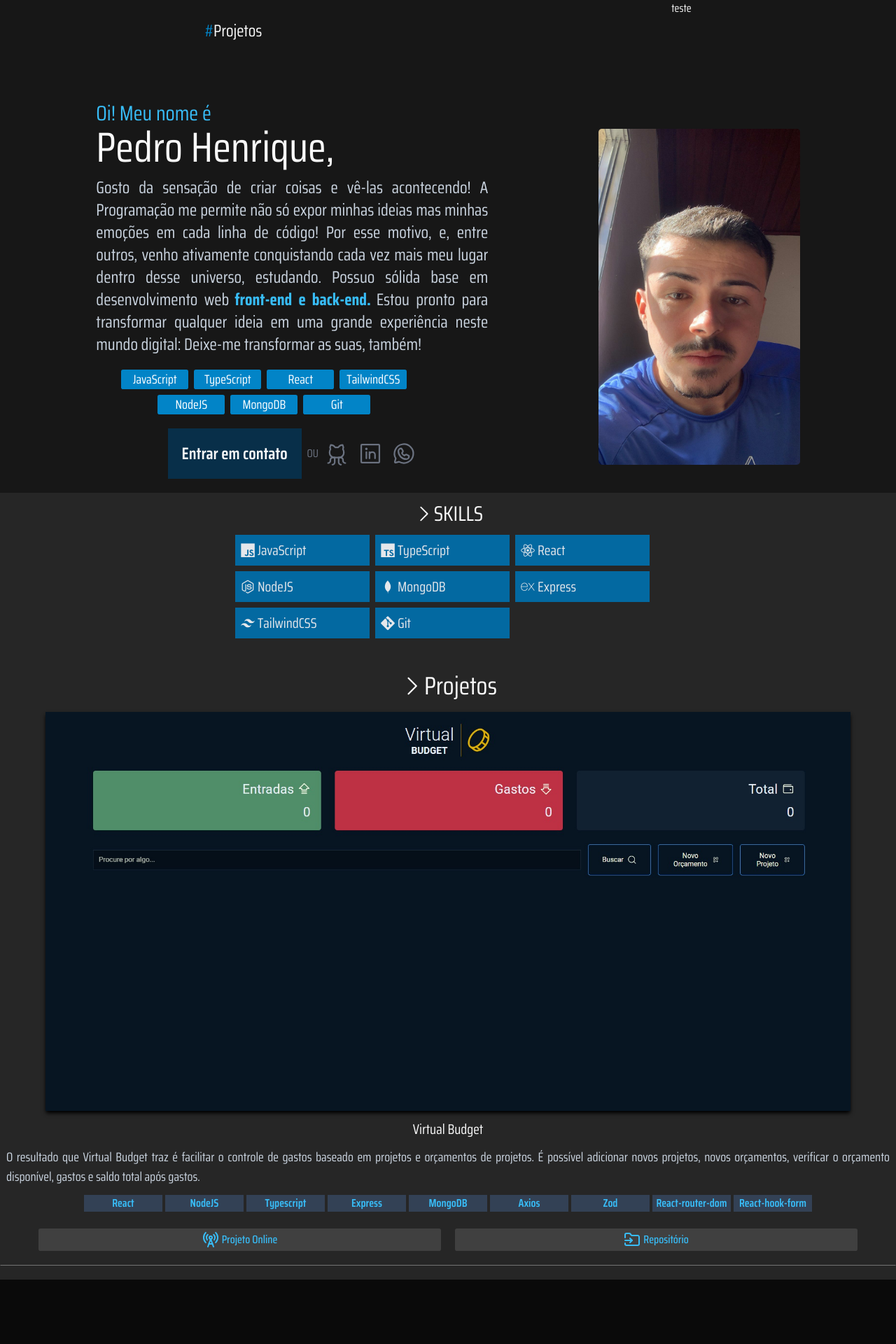
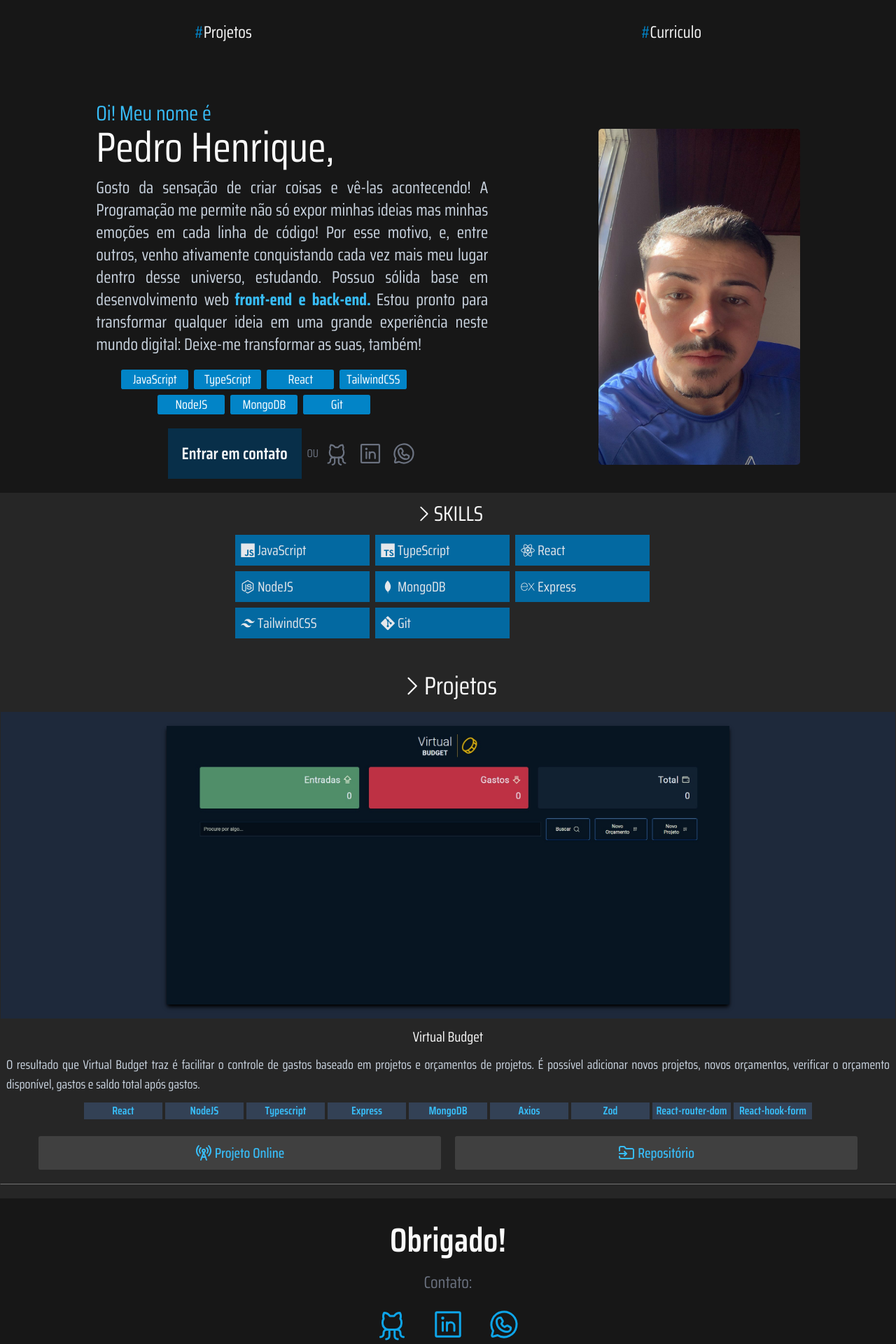
Before and after one commit to P9DRIN/portfolio, a React (Vite) app: page / in a window 1280 px wide. Shown: the top 1920 px of the page at 70% size. Before the commit the page ends 1828 px from the top, so only its background shows below. Built offline with nearby package versions, Linux system fonts and the light colour scheme.

Commit message:
reactrouterdom added | mainpage finished

```diff
--- a/package.json
+++ b/package.json
@@ -18,6 +18,7 @@
     "phosphor-react": "^1.4.1",
     "react": "^18.2.0",
     "react-dom": "^18.2.0",
+    "react-router-dom": "^6.21.3",
     "tailwind-merge": "^2.2.0",
     "tailwindcss-animate": "^1.0.7"
   },
--- a/src/App.tsx
+++ b/src/App.tsx
@@ -1,21 +1,12 @@
-import { Header } from "./components/Header"
-import { ThemeProvider } from "./themes/theme-provider"
-import { Container } from "./components/Container"
-import { Description } from "./components/Description"
-import { DescriptionTwo } from "./components/DescriptionTwo"
 import './global.css'
+import { RouterProvider } from "react-router-dom"
+import { router } from "./routes"
 
 export function App() {
   return (
     <>
       <div>
-        <ThemeProvider storageKey="phlstheme" defaultTheme="dark">
-          <Container>
-          <Header/>
-          <Description/>
-          <DescriptionTwo/>
-          </Container>
-        </ThemeProvider>
+        <RouterProvider router={router}/>
       </div>
 
     </>
--- /dev/null
+++ b/src/_layouts/curriculum.tsx
@@ -0,0 +1,15 @@
+import { Container } from "@/components/Container";
+
+
+
+export function CurriculumLayout(){
+    return(
+        <>
+            <Container>
+                <div className="flex items-center justify-center w-[100%] h-[50%]">
+                    <h1 className="text-4xl">EM CONSTRUÇÃO!</h1>
+                </div>
+            </Container>
+        </>
+    )
+}
--- /dev/null
+++ b/src/_layouts/main.tsx
@@ -0,0 +1,25 @@
+import { Contact } from "@/components/Contact";
+import { Container } from "@/components/Container";
+import { Description } from "@/components/Description";
+import { DescriptionTwo } from "@/components/DescriptionTwo";
+import { Header } from "@/components/Header";
+import { ThemeProvider } from "@/themes/theme-provider";
+
+
+
+export function MainLayout(){
+    return(
+        <>
+        <ThemeProvider key="phls" defaultTheme="dark">
+
+          <Container>
+          <Header/>
+          <Description/>
+          <DescriptionTwo/>
+          <Contact/>
+          </Container>
+        </ThemeProvider>
+
+    </>
+        )
+}
--- /dev/null
+++ b/src/components/Contact/index.tsx
@@ -0,0 +1,21 @@
+import { GithubLogo, LinkedinLogo, WhatsappLogo } from "phosphor-react";
+
+
+export function Contact(){
+    return(
+        <>
+            <div className="flex flex-col items-center justify-center h-[15rem] gap-5 bg-neutral-900 antialiased" >
+            <h1 className="text-3xl font-semibold md:text-4xl lg:text-5xl">Obrigado!</h1>
+            <h3 className="text-2xl text-gray-500">Contato:</h3>
+            <div className="flex gap-8">
+                    <a href="https://github.com/P9DRIN"
+                     className="text-sky-500 hover:text-sky-700"><GithubLogo className="text-4xl md:text-5xl"/></a>
+
+                    <a href="https://linkedin.com/in/p9drin/" className=" text-sky-500 hover:text-sky-700"><LinkedinLogo className="text-4xl md:text-5xl"/></a>
+
+                    <a href="https://api.whatsapp.com/send?phone=5512992391602" className=" text-sky-500 hover:text-sky-700"><WhatsappLogo className="text-4xl md:text-5xl"/></a>
+            </div>
+        </div>
+        </>
+    )
+}
--- a/src/components/Container/index.tsx
+++ b/src/components/Container/index.tsx
@@ -6,7 +6,7 @@ interface ContainerProps{
 
 export function Container({children}: ContainerProps){
     return(
-        <div className="h-[200vh] bg-neutral-900 ">
+        <div className="h-[200vh]  bg-neutral-900 antialiased ">
             {children}
         </div>
     )
--- a/src/components/Description/index.tsx
+++ b/src/components/Description/index.tsx
@@ -4,7 +4,7 @@ import { GithubLogo, LinkedinLogo, WhatsappLogo } from "phosphor-react";
 export function Description(){
     return(
         <>
-        <div className="flex items-center flex-col-reverse lg:flex-row lg:justify-evenly lg:mt-[5rem] gap-5 mt-5 md:mt-8">
+        <div className="flex items-center flex-col-reverse lg:flex-row lg:justify-evenly lg:mt-[5rem] gap-5 mt-5 md:mt-8 antialiased">
 
             <div className="text-justify w-[18rem] md:w-[25rem] lg:w-[35rem]">
 
@@ -36,7 +36,7 @@ export function Description(){
                     <a href="https://github.com/P9DRIN"
                      className="text-gray-500 hover:text-sky-900 "><GithubLogo className="text-3xl md:text-4xl"/></a>
 
-                    <a href="linkedin.com/in/p9drin/" className="text-gray-500 hover:text-sky-900"><LinkedinLogo className="text-3xl md:text-4xl"/></a>
+                    <a href="https://linkedin.com/in/p9drin/" className="text-gray-500 hover:text-sky-900"><LinkedinLogo className="text-3xl md:text-4xl"/></a>
 
                     <a href="https://api.whatsapp.com/send?phone=5512992391602" className="text-gray-500 hover:text-sky-900"><WhatsappLogo className="text-3xl md:text-4xl"/></a>
                 </div>
--- a/src/components/DescriptionTwo/index.tsx
+++ b/src/components/DescriptionTwo/index.tsx
@@ -4,7 +4,7 @@ import { Skills } from "../Skills";
 export function DescriptionTwo(){
     return(
         <>
-        <div className=" bg-neutral-800 flex flex-col ">
+        <div className=" bg-neutral-800 flex flex-col  ">
             <Skills/>
             <Projects/>
         </div>
--- a/src/components/Header/index.tsx
+++ b/src/components/Header/index.tsx
@@ -1,3 +1,5 @@
+import { Link } from "react-router-dom"
+
 export function Header(){
 
     const scrollToProject = () => {
@@ -9,14 +11,20 @@ export function Header(){
 
     const scrollToProjectMD = () => {
         window.scrollTo({
-            top: 1400,
+            top: 2550,
+            behavior: 'smooth'
+        })
+    }
+    const scrollToProjectLG = () => {
+        window.scrollTo({
+            top: 950,
             behavior: 'smooth'
         })
     }
 
     return(
         <>
-        <div className="h-[4rem] flex justify-around">
+        <div className="h-[4rem] flex justify-around items-center">
             <div className="mt-7 md:mt-7">
 
             <button onClick={scrollToProject}
@@ -25,16 +33,20 @@ export function Header(){
             </button>
 
             <button onClick={scrollToProjectMD}
-            className="md:text-2xl hidden md:block">
+            className="md:text-2xl hidden md:block lg:hidden">
                 <span className="text-sky-600">#</span>Projetos
             </button>
 
-            <button className="md:text-2xl hidden ">
+            <button onClick={scrollToProjectLG} className="md:text-2xl hidden md:hidden lg:block ">
                 <span className="text-sky-600">#</span>Projetos
             </button>
 
             </div>
-            <div><h2>teste</h2></div>
+            <div className="mt-7 md:mt-7 md:text-2xl">
+                <Link to='/curriculum' className="text-sky-600">
+                    #<span className="text-neutral-100">Curriculo</span>
+                </Link>
+            </div>
         </div>
         </>
     )
--- a/src/components/Projects/Project/index.tsx
+++ b/src/components/Projects/Project/index.tsx
@@ -13,8 +13,8 @@ export function Project({ src, title, description, link, repoLink  }: ProjectPro
 
     return(
         <div className="flex flex-col border border-b-neutral-500 mb-5">
-            <a href={link} className="mt-4 flex items-center justify-center">
-                <img src={src} alt='teste' className="w-[90%] h-[90%] shadow-md shadow-black"/>
+            <a href={link} className="mt-4 flex items-center justify-center lg:p-5 bg-slate-800 ">
+                <img src={src} alt='teste' className="w-[90%] h-[90%] lg:w-[65%] lg:h-[110%] shadow-md shadow-black"/>
             </a>
             <div className="flex flex-col gap-1 mt-3">
                 <h1 className="flex items-center justify-center text-xl">{title}</h1>
@@ -27,8 +27,8 @@ export function Project({ src, title, description, link, repoLink  }: ProjectPro
                     />
                 </div>
                 <div className="flex items-center justify-center gap-5 mt-5 mb-5">
-                <a href={link} className=" bg-neutral-700 font-medium flex items-center justify-center w-[45%] h-[2rem] p-1 gap-1 text-sky-400 hover:bg-sky-500 hover:text-gray-100 rounded-md"><RadioTower/>Projeto Online</a>
-                <a href={repoLink} className=" bg-neutral-700 font-medium flex items-center justify-center w-[45%] h-[2rem] p-1 gap-1 text-sky-400 hover:bg-sky-500 hover:text-gray-100 rounded-md"><FolderInput/>Repositório</a>
+                <a href={link} className=" bg-neutral-700 font-medium flex items-center justify-center w-[45%] h-[2rem] lg:h-[3rem] lg:text-xl p-1 gap-1 text-sky-400 hover:bg-sky-500 hover:text-gray-100 rounded-md"><RadioTower/>Projeto Online</a>
+                <a href={repoLink} className=" bg-neutral-700 font-medium flex items-center justify-center w-[45%] h-[2rem] lg:h-[3rem] lg:text-xl p-1 gap-1 text-sky-400 hover:bg-sky-500 hover:text-gray-100 rounded-md"><FolderInput/>Repositório</a>
                 </div>
             </div>
         </div>
--- a/src/components/Projects/index.tsx
+++ b/src/components/Projects/index.tsx
@@ -19,9 +19,6 @@ export function Projects(){
             repoLink="https://github.com/P9DRIN/virtualBudget"
             />
 
-
-
-
         </div>
         </>
     )
--- /dev/null
+++ b/src/routes.tsx
@@ -0,0 +1,14 @@
+import { createBrowserRouter } from "react-router-dom";
+import { MainLayout } from "./_layouts/main";
+import { CurriculumLayout } from "./_layouts/curriculum";
+
+export const router = createBrowserRouter([
+    {
+        path: "/",
+        element: <MainLayout/>,
+    },
+    {
+        path: "/curriculum",
+        element: <CurriculumLayout/>
+    }
+])
```
Also changed, not shown: 1 other file (tests, documents, lock files or other folders).
